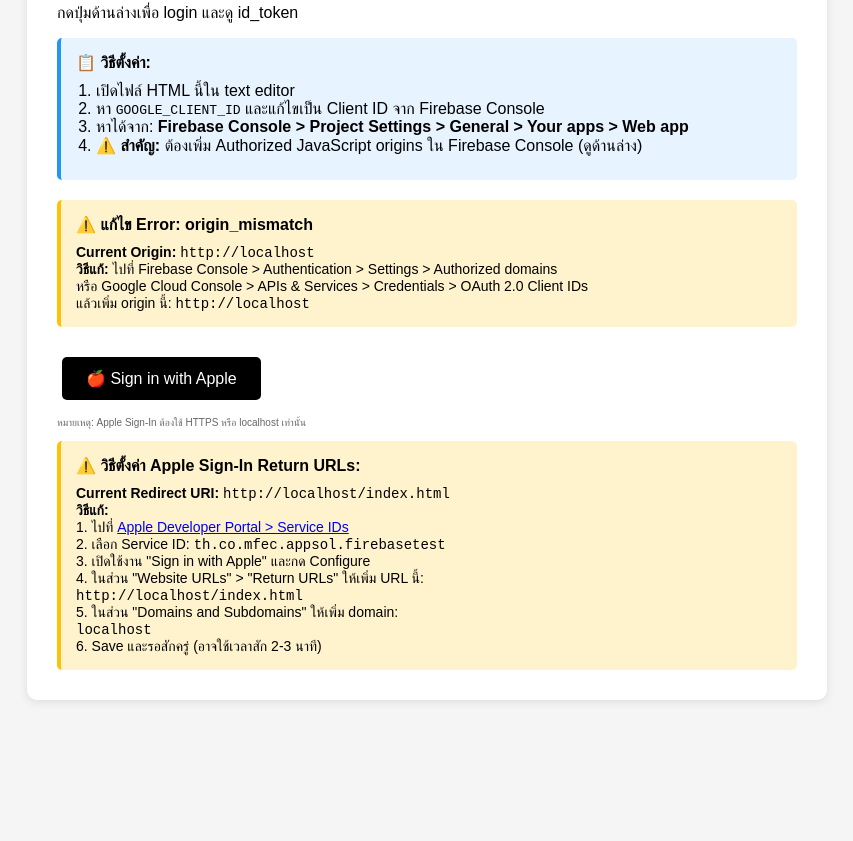
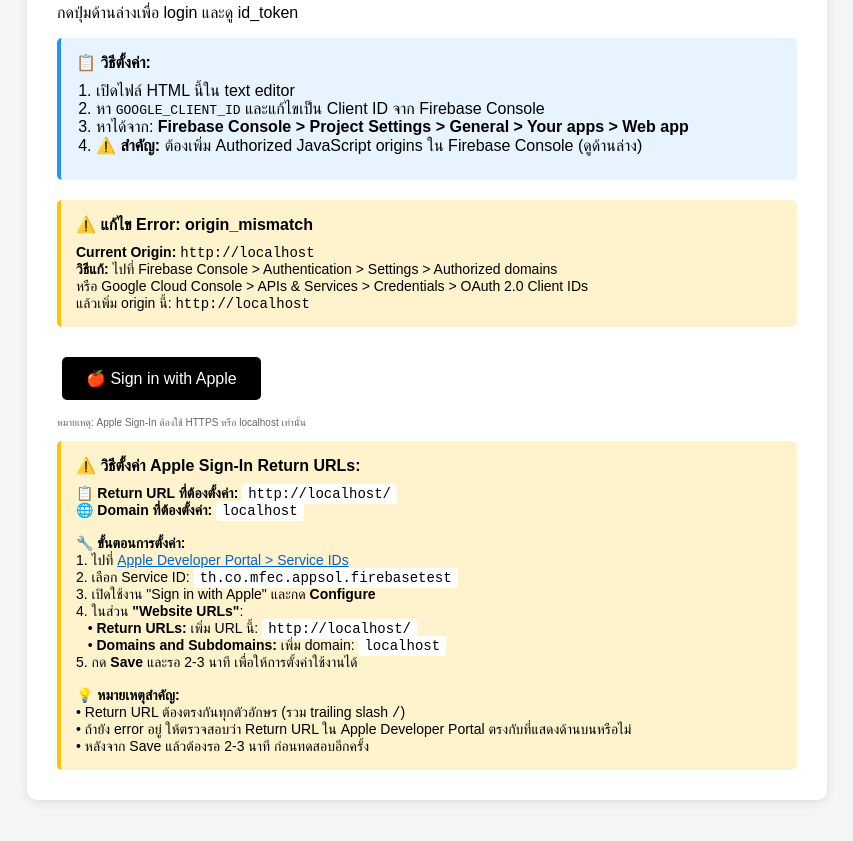
Before and after one commit to NutSuwijuk/get-id-token-provider, a plain HTML site: page index.html in a window 1280 px wide. Shown: the part 177-1018 px from the top of the page, without its empty margins (213-1066 px from the left). Before the commit the page ends 947 px from the top, so only its background shows below. Drawn offline with Linux system fonts and the light colour scheme.

Commit message:
Improves Apple Sign-In setup guidance
Enhances the Apple Sign-In setup instructions and error messages
to provide clearer guidance for configuring Return URLs and domains
in the Apple Developer Portal.

This change aims to reduce user confusion and streamline the setup process
by offering detailed steps, troubleshooting tips, and more user-friendly alerts
when redirect URL mismatches occur. It also corrects the redirect URI
generation to use origin + '/' as required by Apple Sign-In.

```diff
--- a/index.html
+++ b/index.html
@@ -111,19 +111,23 @@
         </p>
 
         <!-- Apple Redirect URI Warning -->
-        <div id="appleRedirectWarning" style="background-color: #fff3cd; padding: 15px; border-radius: 5px; margin-top: 10px; border-left: 4px solid #ffc107; display: none;">
+        <div id="appleRedirectWarning" style="background-color: #fff3cd; padding: 15px; border-radius: 5px; margin-top: 10px; border-left: 4px solid #ffc107; display: block;">
             <strong>⚠️ วิธีตั้งค่า Apple Sign-In Return URLs:</strong>
             <p style="margin: 10px 0 0 0; font-size: 14px;">
-                <strong>Current Redirect URI:</strong> <code id="currentRedirectURI"></code><br>
-                <strong>วิธีแก้:</strong><br>
-                1. ไปที่ <a href="https://developer.apple.com/account/resources/identifiers/list/serviceId" target="_blank">Apple Developer Portal > Service IDs</a><br>
-                2. เลือก Service ID: <code>th.co.mfec.appsol.firebasetest</code><br>
-                3. เปิดใช้งาน "Sign in with Apple" และกด Configure<br>
-                4. ในส่วน "Website URLs" > "Return URLs" ให้เพิ่ม URL นี้:<br>
-                <code id="redirectURIToAdd"></code><br>
-                5. ในส่วน "Domains and Subdomains" ให้เพิ่ม domain:<br>
-                <code id="domainToAdd"></code><br>
-                6. Save และรอสักครู่ (อาจใช้เวลาสัก 2-3 นาที)
+                <strong>📋 Return URL ที่ต้องตั้งค่า:</strong> <code id="currentRedirectURI" style="background: #fff; padding: 2px 6px; border-radius: 3px;">-</code><br>
+                <strong>🌐 Domain ที่ต้องตั้งค่า:</strong> <code id="domainToAdd" style="background: #fff; padding: 2px 6px; border-radius: 3px;">-</code><br><br>
+                <strong>🔧 ขั้นตอนการตั้งค่า:</strong><br>
+                1. ไปที่ <a href="https://developer.apple.com/account/resources/identifiers/list/serviceId" target="_blank" style="color: #0066cc;">Apple Developer Portal > Service IDs</a><br>
+                2. เลือก Service ID: <code style="background: #fff; padding: 2px 6px; border-radius: 3px;">th.co.mfec.appsol.firebasetest</code><br>
+                3. เปิดใช้งาน "Sign in with Apple" และกด <strong>Configure</strong><br>
+                4. ในส่วน <strong>"Website URLs"</strong>:<br>
+                   &nbsp;&nbsp;&nbsp;• <strong>Return URLs:</strong> เพิ่ม URL นี้: <code id="redirectURIToAdd" style="background: #fff; padding: 2px 6px; border-radius: 3px;">-</code><br>
+                   &nbsp;&nbsp;&nbsp;• <strong>Domains and Subdomains:</strong> เพิ่ม domain: <code id="domainToAdd2" style="background: #fff; padding: 2px 6px; border-radius: 3px;">-</code><br>
+                5. กด <strong>Save</strong> และรอ 2-3 นาที เพื่อให้การตั้งค่าใช้งานได้<br><br>
+                <strong>💡 หมายเหตุสำคัญ:</strong><br>
+                • Return URL ต้องตรงกันทุกตัวอักษร (รวม trailing slash <code>/</code>)<br>
+                • ถ้ายัง error อยู่ ให้ตรวจสอบว่า Return URL ใน Apple Developer Portal ตรงกับที่แสดงด้านบนหรือไม่<br>
+                • หลังจาก Save แล้วต้องรอ 2-3 นาที ก่อนทดสอบอีกครั้ง
             </p>
         </div>
 
@@ -195,8 +199,10 @@
             const currentRedirectURISpan = document.getElementById('currentRedirectURI');
             const redirectURIToAddSpan = document.getElementById('redirectURIToAdd');
             const domainToAddSpan = document.getElementById('domainToAdd');
+            const domainToAddSpan2 = document.getElementById('domainToAdd2');
 
-            const redirectURI = window.location.origin + window.location.pathname;
+            // สำหรับ Apple Sign-In ใช้ origin + '/' เท่านั้น
+            const redirectURI = window.location.origin + '/';
             const domain = window.location.hostname;
 
             if (currentRedirectURISpan) {
@@ -208,6 +214,10 @@
             if (domainToAddSpan) {
                 domainToAddSpan.textContent = domain;
             }
+            if (domainToAddSpan2) {
+                domainToAddSpan2.textContent = domain;
+            }
+            // แสดง warning ตลอดเวลาเพื่อให้เห็นคำแนะนำ
             if (appleRedirectWarning) {
                 appleRedirectWarning.style.display = 'block';
             }
@@ -337,11 +347,15 @@
 
                 // เริ่มต้น Apple Sign-In
                 // ตั้งค่า redirectURI ให้ตรงกับที่ตั้งค่าไว้ใน Apple Developer Portal
-                // ต้องตรงกับ Return URLs ที่ตั้งค่าไว้ใน Service ID configuration
-                const redirectURI = window.location.origin + window.location.pathname;
-                console.log('Apple Sign-In redirectURI:', redirectURI);
+                // สำหรับ Apple Sign-In บนเว็บ ควรใช้ origin + '/' เท่านั้น (ไม่ใช้ pathname)
+                // ตัวอย่าง: 'https://get-id-token-provider-test.vercel.app/'
+                const redirectURI = window.location.origin + '/';
+                console.log('=== Apple Sign-In Configuration ===');
+                console.log('APPLE_SERVICE_ID:', APPLE_SERVICE_ID);
+                console.log('redirectURI:', redirectURI);
                 console.log('Current URL:', window.location.href);
                 console.log('Current Origin:', window.location.origin);
+                console.log('===================================');
 
                 AppleID.auth.init({
                     clientId: APPLE_SERVICE_ID,
@@ -379,10 +393,21 @@
                     if (errorMessage.includes('invalid_request') ||
                         errorMessage.includes('redirect') ||
                         errorMessage.includes('Invalid web redirect url')) {
-                        alert('❌ Error: Invalid redirect URL\n\n' +
-                              'กรุณาตรวจสอบว่าได้ตั้งค่า Return URLs ใน Apple Developer Portal แล้ว\n\n' +
-                              'Return URL ที่ต้องตั้งค่า:\n' + redirectURI + '\n\n' +
-                              'ดูคำแนะนำในหน้าเว็บด้านบน');
+                        const errorAlert = '❌ Error: Invalid redirect URL\n\n' +
+                              '⚠️ ปัญหา: Return URL ใน Apple Developer Portal ไม่ตรงกับที่ใช้ในโค้ด\n\n' +
+                              '📋 Return URL ที่ต้องตั้งค่าใน Apple Developer Portal:\n' +
+                              redirectURI + '\n\n' +
+                              '🔧 วิธีแก้:\n' +
+                              '1. ไปที่ https://developer.apple.com/account/resources/identifiers/list/serviceId\n' +
+                              '2. เลือก Service ID: ' + APPLE_SERVICE_ID + '\n' +
+                              '3. เปิดใช้งาน "Sign in with Apple" และกด Configure\n' +
+                              '4. ในส่วน "Website URLs" > "Return URLs" ให้เพิ่ม URL นี้:\n' +
+                              redirectURI + '\n' +
+                              '5. ในส่วน "Domains and Subdomains" ให้เพิ่ม: ' + window.location.hostname + '\n' +
+                              '6. Save และรอ 2-3 นาที\n\n' +
+                              '💡 หมายเหตุ: Return URL ต้องตรงกันทุกตัวอักษร (รวม trailing slash /)';
+                        alert(errorAlert);
+                        console.error('Return URL ที่ต้องตั้งค่า:', redirectURI);
                     } else {
                         alert('❌ เกิดข้อผิดพลาดในการ login ด้วย Apple:\n' + errorMessage);
                     }
```
